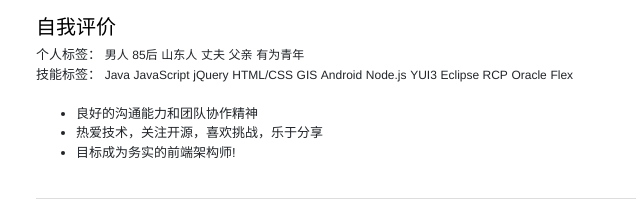
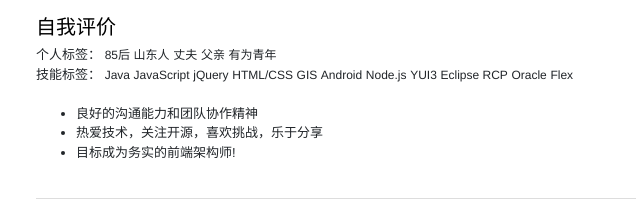
Before and after one commit to houfeng0923/houfeng0923.github.io, a plain HTML site: page resume/index.html in a window 1280 px wide. Shown: the part 341-557 px from the top of the page, 304-944 px from the left. Drawn offline with nearby package versions, Linux system fonts and the light colour scheme.

Commit message:
update resume

```diff
--- a/resume/index.html
+++ b/resume/index.html
@@ -76,7 +76,6 @@
         </p> -->
         <div>
           个人标签：
-          <span class="label">男人</span>
           <span class="label">85后</span>
           <span class="label">山东人</span>
           <span class="label">丈夫</span>
```
